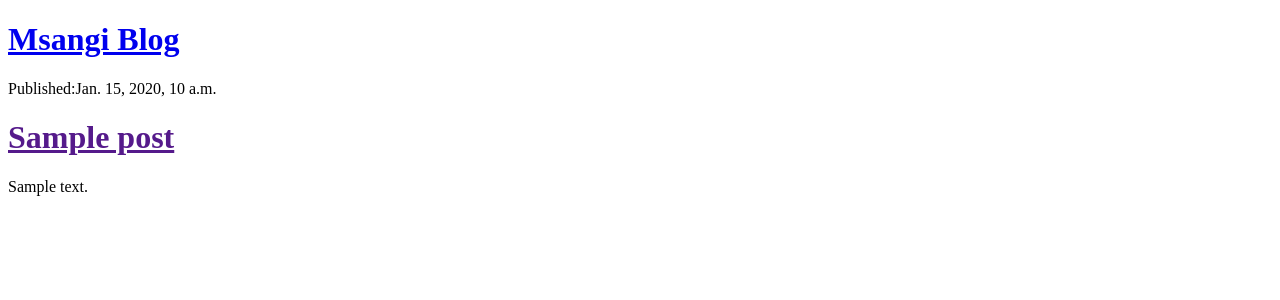
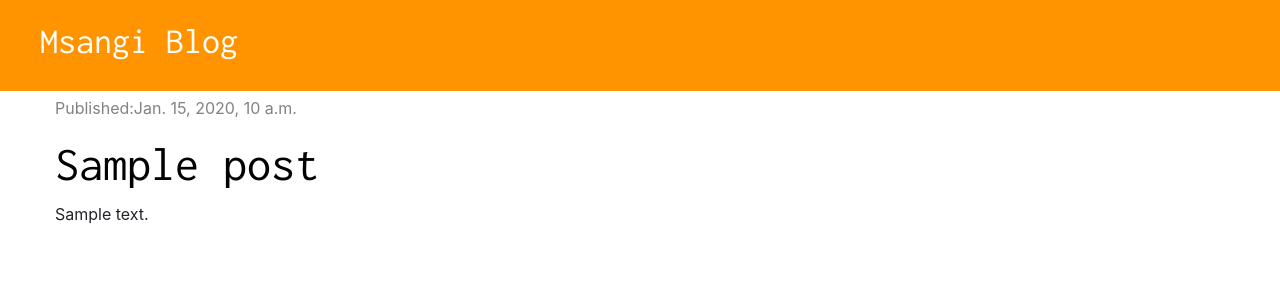
Before and after one commit to msangimasera/msangi_blog, a Django app: template blogi/templates/blogi/post_list.html in a window 1280 px wide. Shown: the top 300 px of the page. Run offline with Django 3.2, Linux system fonts and the light colour scheme; the template is opened without the code that fills it: most values are stand-ins (such as "Sample title", 1, 10 or a date in 2020); some libraries are stand-ins or nearby versions.

Commit message:
Sytle the blog app, using html and CSS

```diff
--- /dev/null
+++ b/blogi/static/css/blogi.css
@@ -0,0 +1,36 @@
+.page-header{
+        background-color: #ff9400;
+        margin : 0;
+        padding : 20px 20px 20px 40px;
+}
+.page-header h1, .page-header h1 a{
+	color: #FFF;
+	font-size: 36px;
+	text-decoration: none;
+}
+
+h1,h2,h3,h4{
+  font-family: 'Tangerine', 'Inconsolata','Droid Sans',serif;
+  font-size: 48px;
+}
+
+.content{
+   margin-left: 40px;
+}
+
+.date{
+ color: #828282;
+}
+
+.post{
+  margin-top: 5px;
+  margin-bottom: 70px;
+}
+
+.post h1 a {
+   color: #000;
+}
+
+.post h1 a:visited{
+  color: purple;
+}
--- /dev/null
+++ b/blogi/templates/blogi/base.html
@@ -0,0 +1,24 @@
+{% load static %}
+<!DOCTYPE html>
+<html lang="en">
+<head>
+    <meta charset="UTF-8">
+    <title>My Blog</title>
+    <link href="https://fonts.googleapis.com/css?family=Inconsolata&display=swap" rel="stylesheet">
+    <link rel="stylesheet" href="https://stackpath.bootstrapcdn.com/bootstrap/4.4.1/css/bootstrap.min.css">
+    <link rel="stylesheet" href="{% static 'css/blogi.css' %}">
+</head>
+<body>
+<div class="page-header"><h1><a href="{% url "post_list" %}">Msangi Blog</a></h1></div>
+
+<div class="content container">
+        <div class="row">
+            <div class="col-md-8">
+                {% block content %}
+                {% endblock  %}
+            </div>
+        </div>
+</div>
+
+</body>
+</html>
--- a/blogi/templates/blogi/post_list.html
+++ b/blogi/templates/blogi/post_list.html
@@ -1,20 +1,12 @@
-<!DOCTYPE html>
-<html lang="en">
-<head>
-    <meta charset="UTF-8">
-    <title>My Blog</title>
-</head>
-<body>
-    <h1><a href="#">Msangi Blog</a></h1>
-
+{% extends 'blogi/base.html' %}
+{% block content %}
     {% for post in posts %}
-       <div>
-           <p>Published:{{ post.published_date }}</p>
-           <h1><a href=""> {{ post.title }} </a></h1>
+       <div class="post">
+           <div class="date"><p>Published:{{ post.published_date }}</p></div>
+           <h1><a href="{% url 'post_detail' pk=post.pk %}"> {{ post.title }} </a></h1>
            <h1><{{ post.title }} </a></h1>
            <p>{{ post.text|linebreaksbr }}</p>
        </div>
     {% endfor %}
 
-</body>
-</html>
+{% endblock %}
--- a/blogi/urls.py
+++ b/blogi/urls.py
@@ -4,5 +4,6 @@ from django.contrib import admin
 
 urlpatterns = [
     path('', views.post_list, name='post_list'),
+    path('post/<int:pk>/', views.post_detail, name='post_detail'),
     path('admin/', admin.site.urls),
 ]
```
Also changed, not shown: blogi/templates/blogi/post_detail.html (+14 -10 lines), blogi/views.py (+6 -1 lines).
